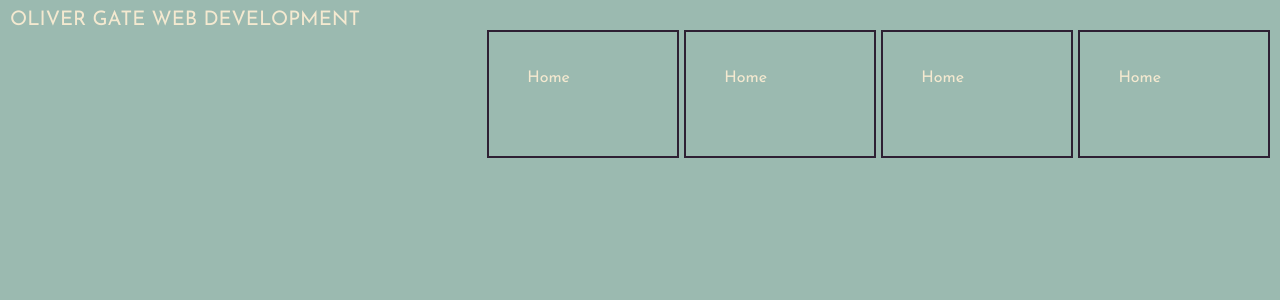
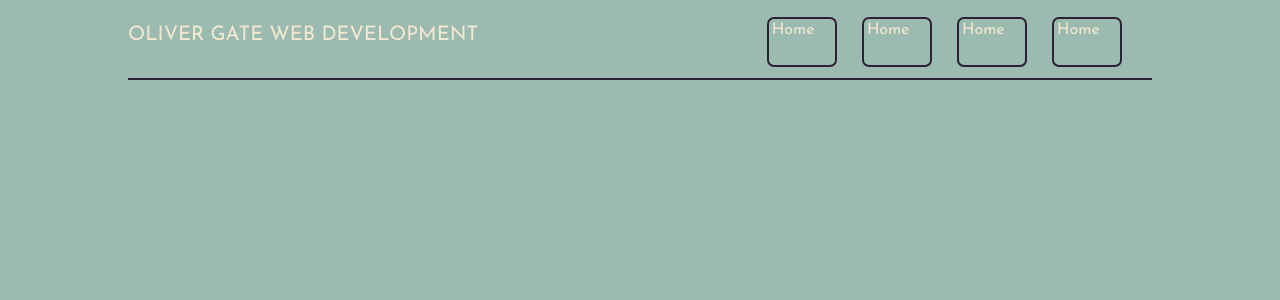
Before and after one commit to olivergate/PortfolioWebsite, a PHP site: page / in a window 1280 px wide. Shown: the top 300 px of the page. Run offline with PHP 8.4, Linux system fonts and the light colour scheme.

Commit message:
styled navbuttons and added lower nav border

```diff
--- a/style.css
+++ b/style.css
@@ -9,18 +9,29 @@ body {
 nav {
     color: #f4e9d0;
     height: 80px;
-    margin: 10px;
+    margin: 0 auto;
+    width: 80vw;
+    border-bottom: solid #2e2033 2px;
 }
 .logo {
     font-size: 20px;
+    float: left;
+    margin-top: 25px;
+
 }
 .nav_links {
     float: right;
+    margin-right: 30px;
+    margin-top: 17px;
   }
 .nav_buttons {
     display: inline-block;
-    height: 10vw;
-    width: 15vw;
+    height: 50px;
+    width: 70px;
     border: 2px solid #2e2033;
-    padding: 3vw;
+    padding: 3px;
+    -webkit-border-radius: 7px;
+    -moz-border-radius: 7px;
+    border-radius: 7px;
+    margin-left: 20px;
 }
```
